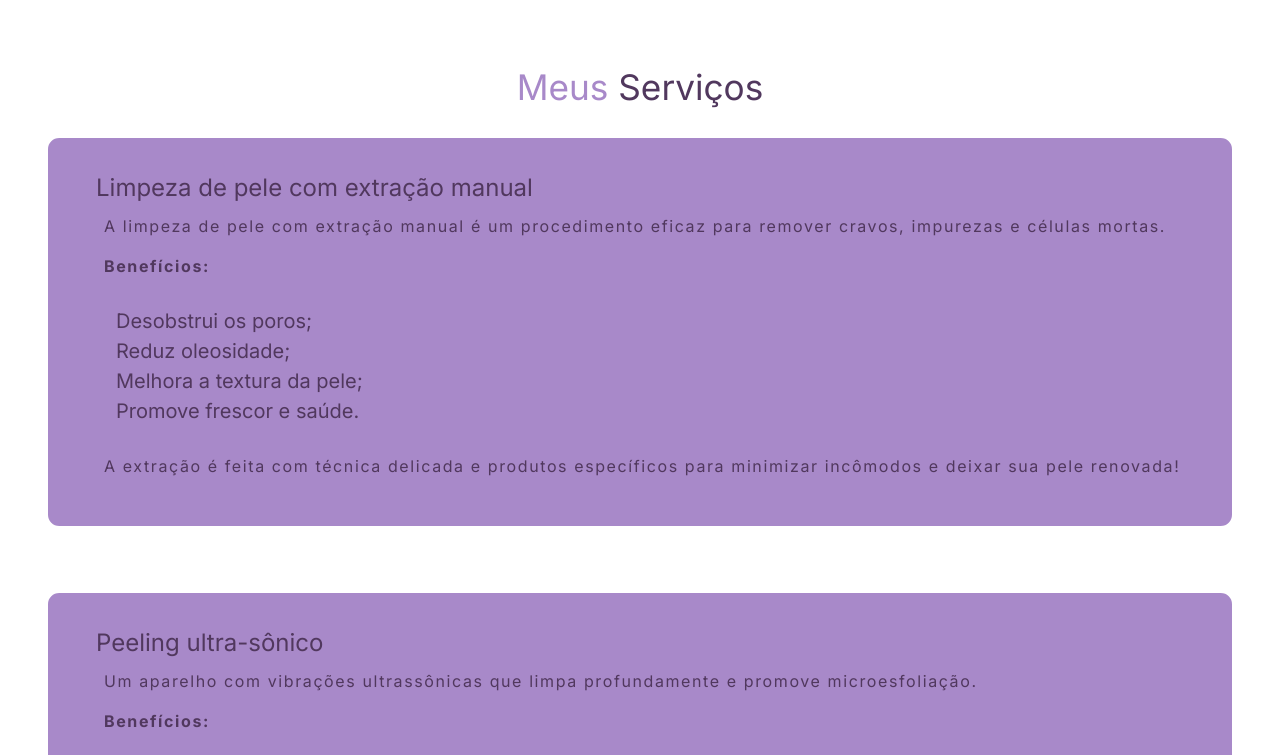
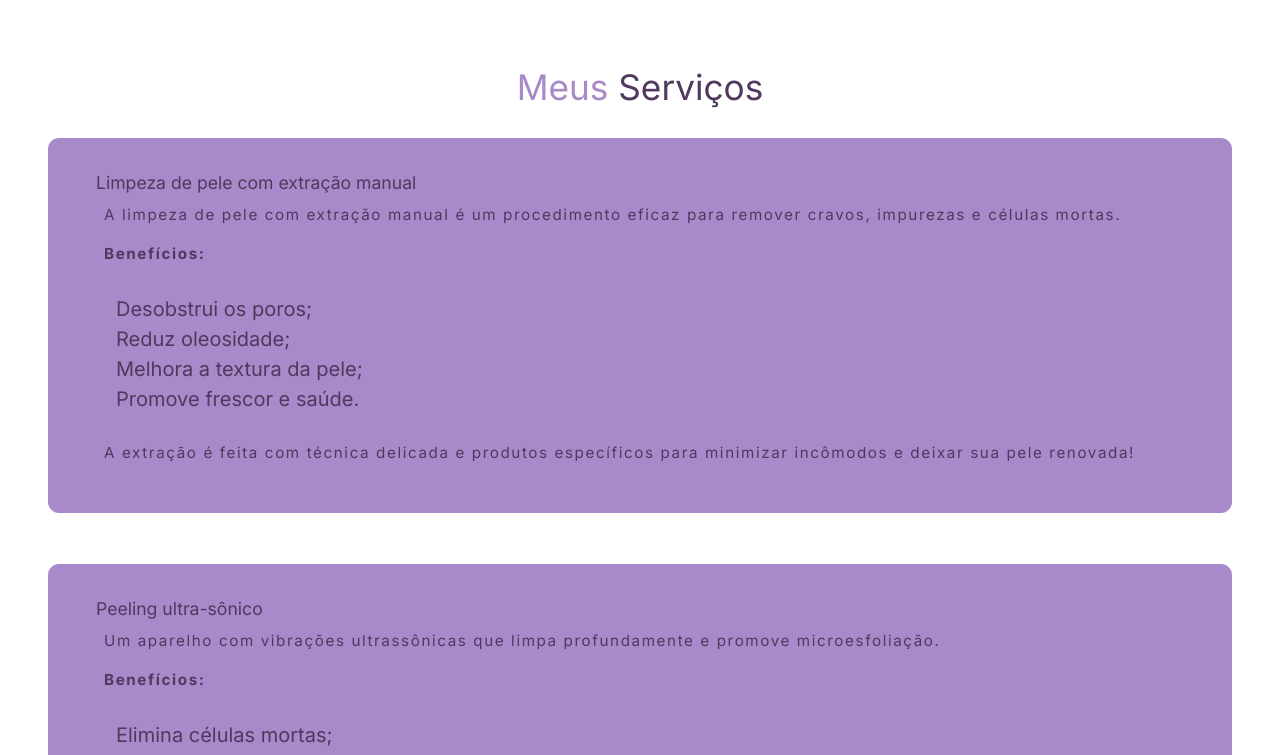
Before and after one commit to gabrieldeoliveira04/portfolio-julia, a Next.js app: page / in a window 1280 px wide. Shown: the part 660-1415 px from the top of the page. Built offline with nearby package versions, Linux system fonts and the light colour scheme.

Commit message:
correção de services container

```diff
--- a/src/app/globals.css
+++ b/src/app/globals.css
@@ -274,7 +274,7 @@ span{
 }
 
 .services-container .services-box {
-    padding: 2rem 3rem 2.5rem;
+    /* padding: 2rem 3rem 2.5rem; */
     border-radius: 1.2rem;
     text-align: center;
     border: solid 0.5rem var(--bg-cxolor-01);
@@ -541,9 +541,13 @@ footer{
     }
 
     .services-container {
+        padding: 0;
+        gap: 1rem;
+        display: flex;
         flex-direction: column;
         align-items: center;
     }
+
     .services-container h3{
         font-size: 1.5rem;
         align-items: center;
@@ -566,20 +570,35 @@ footer{
         padding: 1.25rem;
     }
 
-    .services-box{
-        width: 100%;
+    .services-box {
+        width: 90%;
+        max-width: 280px;
+        padding: 1rem;
+        min-height: auto;
+        box-sizing: border-box;
         text-align: left;
-        font-size: 100%;
+        font-size: 0.9rem;
+        line-height: 1.5;
+        background-color: var(--bg-cxolor-02);
+        border-radius: 1.2rem;
+        word-break: break-word;
+        white-space: normal;
     }
 
-    .services-box h3{
+
+
+
+    .services-box h3 {
+        font-size: 1.1rem;
         text-align: left;
     }
 
-    .services-box p{
-        width: 100%;
+    .services-box p {
+        font-size: 0.95rem;
+        line-height: 1.5;
         text-align: left;
-        font-size: 100%;
+        word-break: break-word;
+        white-space: normal;
     }
 
     /* header {
@@ -637,16 +656,26 @@ footer{
         width: 100%;
     }
 
-    /* .services-container {
-        flex-direction: column;
-        align-items: center;
-    } */
-
-    .services-box{
-        width: 100%;
-        margin-bottom: 2rem;
+    .services-container .services-box {
+        padding: 2rem 3rem 2.5rem;
     }
 
+    .services-container {
+        display: flex;
+        flex-wrap: wrap;
+        justify-content: space-between;
+        gap: 1rem;
+    }
+
+    .services-box {
+        width: 100%;
+        max-width: 100%;
+        padding: 2rem 3rem;
+        min-height: 15rem;
+        box-sizing: border-box;
+        text-align: center;
+        font-size: 1rem;
+    }
     .portfolio-container{
         grid-template-columns: auto;
     }
```
